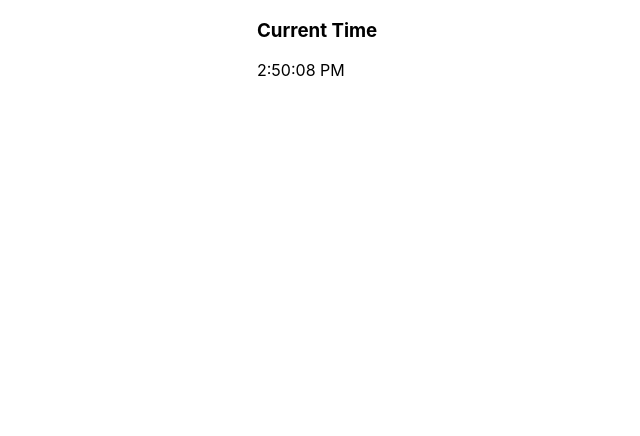
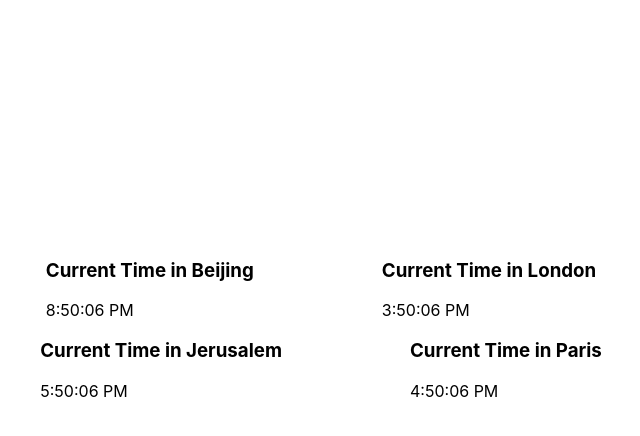
Before and after one commit to java46Telran/react-application, a React (Create React App) app: page / in a window 1280 px wide. Shown: the top 436 px of the page, without its empty margins (383-1023 px from the left). Built offline with nearby package versions, Linux system fonts and the light colour scheme.

Commit message:
hw #34 solution

```diff
--- a/src/App.tsx
+++ b/src/App.tsx
@@ -1,10 +1,16 @@
 import React from 'react';
 
-import './App.css';
+
 import Timer from './components/Timer';
 
 function App() {
-  return <Timer />
+  return  <div style={{display: "flex", alignItems: "center", marginTop: "30vh", flexDirection:"column"}}>
+<div style={{display: "flex", justifyContent: "space-around"}}><Timer timeZone='Asia/Urumqi' city="Beijing"/>
+<Timer timeZone='Europe/London' city="London"/></div>
+<div style={{display: "flex", justifyContent: "space-around"}}><Timer timeZone='Asia/Jerusalem' city="Jerusalem"/>
+<Timer timeZone='Europe/Paris' city="Paris"/></div>
+
+    </div>
 }
 
 export default App;
--- a/src/components/Timer.tsx
+++ b/src/components/Timer.tsx
@@ -1,20 +1,23 @@
 import React, { useEffect } from 'react';
 type Props = {
-    interval?: number
+    interval?: number,
+    timeZone: string,
+    city: string
+
 }
-const Timer: React.FC<Props> = ({interval}) => {
+const Timer: React.FC<Props> = ({interval, timeZone, city}) => {
     const [time, setTime] = React.useState(new Date());
     function tic():void {
-        console.log("kuku");
+
         setTime(new Date());
     }
     useEffect(() => {
         setInterval(tic, interval || 1000);
     }, [])
 
-    return <div style={{marginLeft: '50vw'}}>
-        <h3>Current Time</h3>
-        <label>{time.toLocaleTimeString()}</label>
+    return <div style={{marginLeft: "10vw"}}>
+        <h3>Current Time in {city}</h3>
+        <label>{time.toLocaleTimeString([], {timeZone})}</label>
     </div>
 }
 export default Timer;
```
